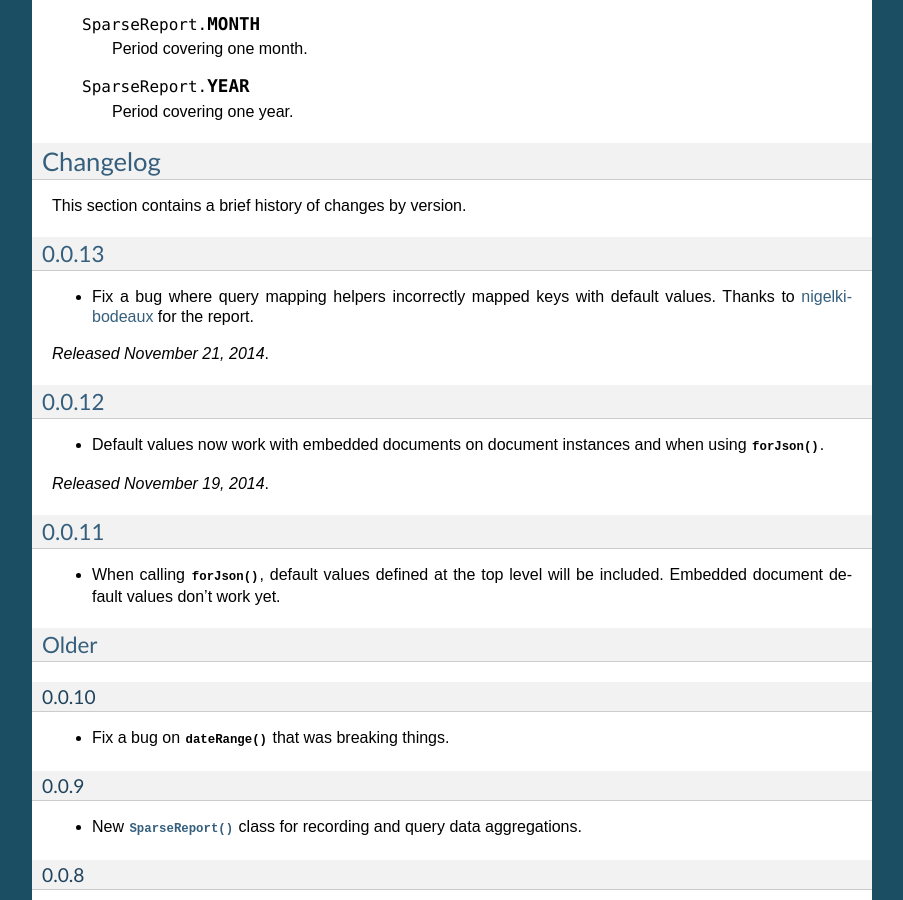
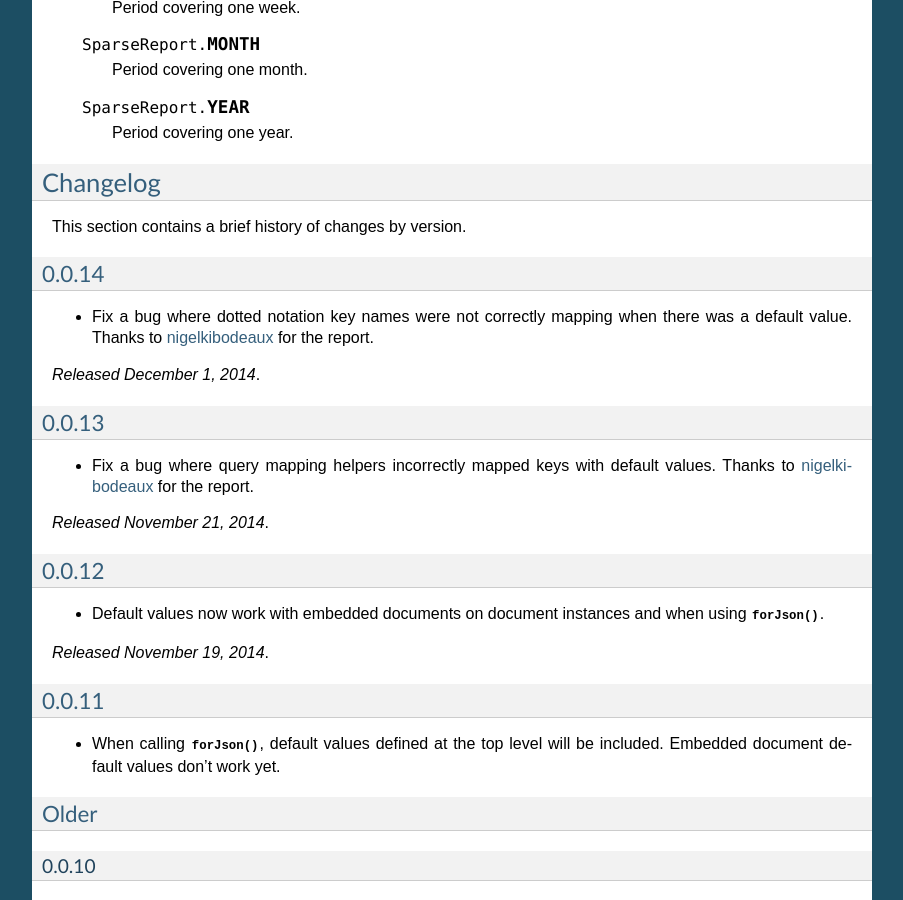
Before and after one commit to aboutdotme/humblejs, a Sphinx documentation site: the page built from docs/index.rst, in a window 1280 px wide and 900 px high, scrolled down 9543 px. Shown: the whole window, without its empty margins (198-1101 px from the left). Built offline with Sphinx 7.4.7, drawn with Linux system fonts in a browser that asks for light colours; comment, search, counter and statistics services are not loaded.

Commit message:
Update changelog.

```diff
--- a/docs/index.rst
+++ b/docs/index.rst
@@ -585,6 +585,15 @@ Changelog
 
 This section contains a brief history of changes by version.
 
+0.0.14
+------
+
+* Fix a bug where dotted notation key names were not correctly mapping when
+  there was a default value. Thanks to `nigelkibodeaux
+  <https://github.com/nigelkibodeaux>`_ for the report.
+
+`Released December 1, 2014`.
+
 0.0.13
 ------
 
```
